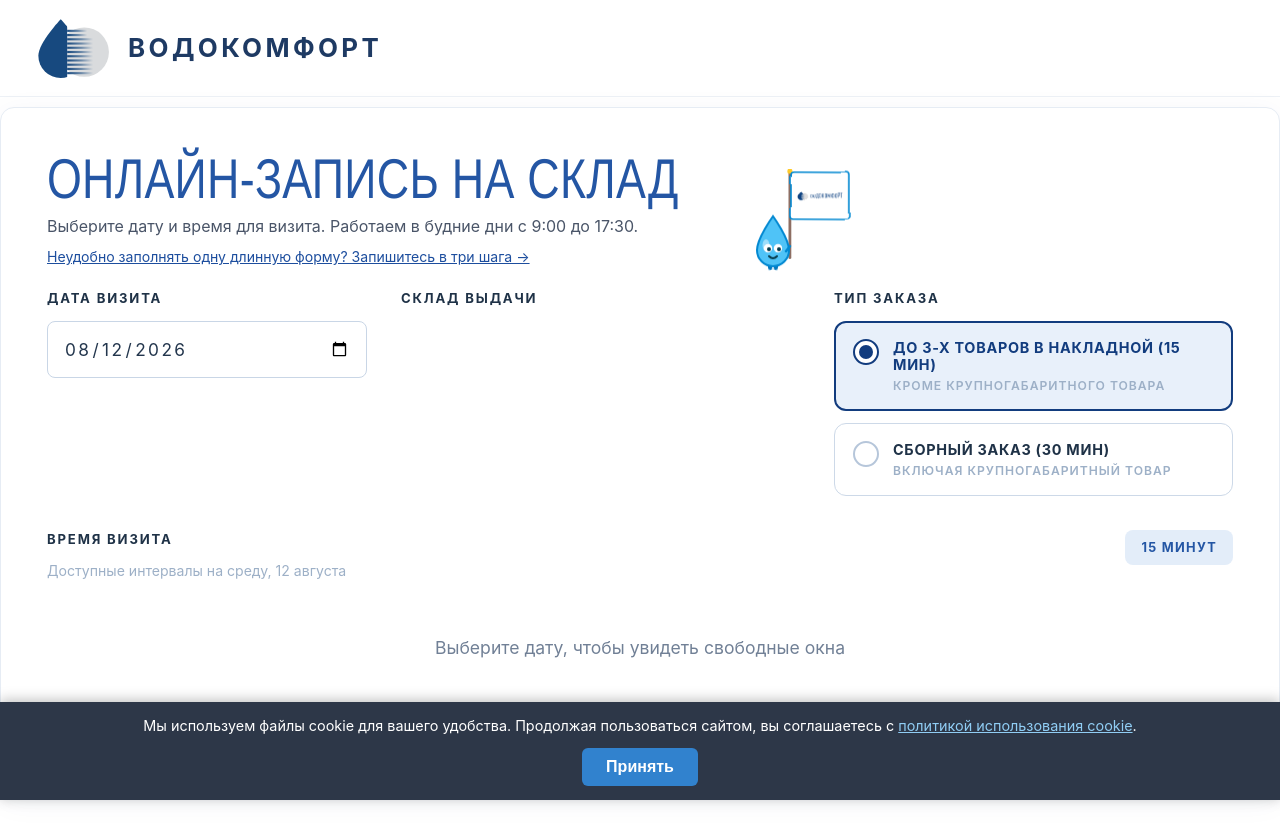
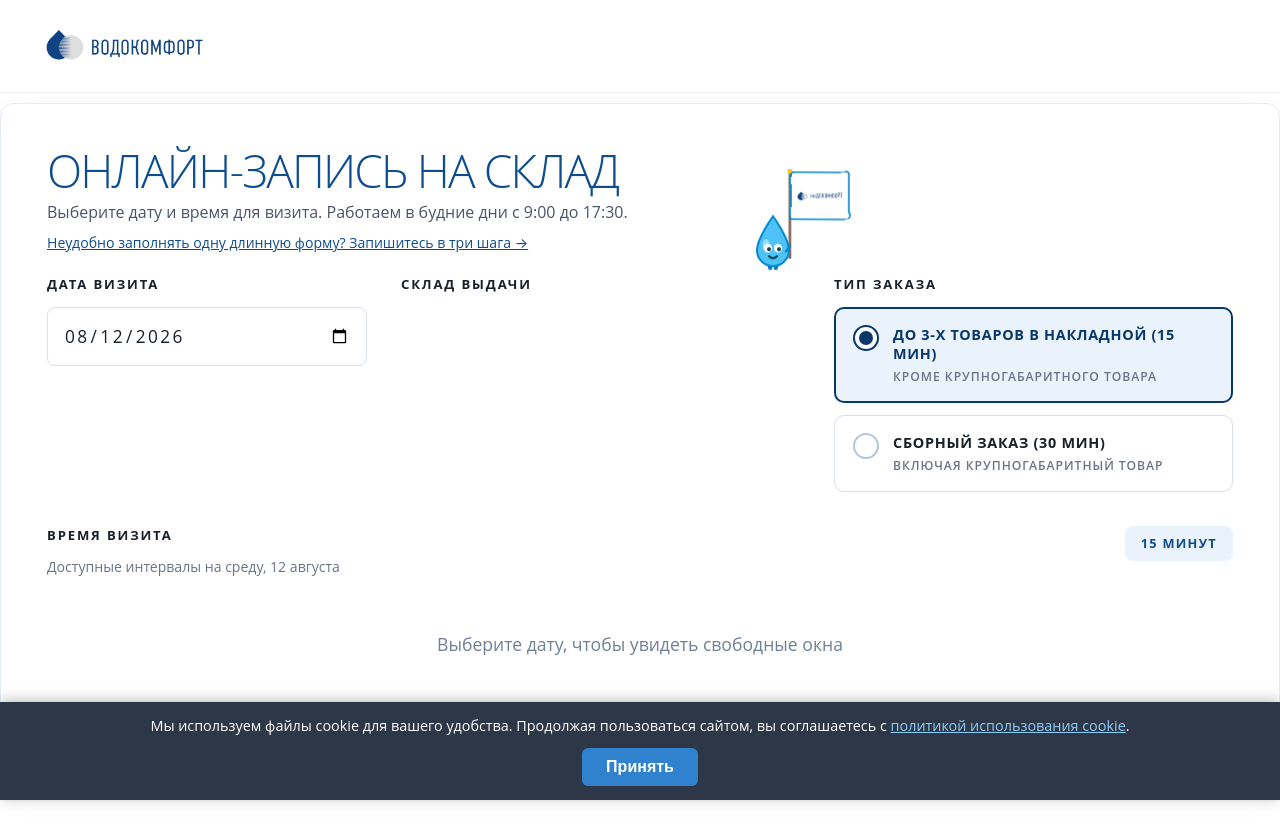
Before and after one commit to mnazarow/warehouse-queue, a website: page public/index.html in a window 1280 px wide. Drawn offline with Linux system fonts and the light colour scheme; no server answers.

Commit message:
new design7

```diff
--- a/public/index.html
+++ b/public/index.html
@@ -108,34 +108,7 @@
   <header class="vk-header">
     <div class="vk-header-in">
       <a href="/" class="vk-logo">
-        <svg class="vk-logo-mark" viewBox="0 0 126 102" width="63" height="51" xmlns="http://www.w3.org/2000/svg" aria-hidden="true">
-          <defs>
-            <linearGradient id="vkFade" x1="0" y1="0" x2="1" y2="0">
-              <stop offset="0" stop-color="#17497f"/>
-              <stop offset="0.55" stop-color="#17497f" stop-opacity="0.55"/>
-              <stop offset="1" stop-color="#17497f" stop-opacity="0"/>
-            </linearGradient>
-            <clipPath id="vkDropClip"><rect x="0" y="0" width="53" height="102"/></clipPath>
-            <clipPath id="vkCircleClip"><circle cx="82" cy="58" r="42"/></clipPath>
-          </defs>
-          <circle cx="82" cy="58" r="42" fill="#d9dbdd"/>
-          <g fill="url(#vkFade)">
-            <rect x="53" y="20" width="34" height="3.6" />
-            <rect x="53" y="27.2" width="34" height="3.6" />
-            <rect x="53" y="34.4" width="44" height="3.6" />
-            <rect x="53" y="41.6" width="44" height="3.6" />
-            <rect x="53" y="48.800000000000004" width="44" height="3.6" />
-            <rect x="53" y="56.00000000000001" width="44" height="3.6" />
-            <rect x="53" y="63.20000000000001" width="44" height="3.6" />
-            <rect x="53" y="70.4" width="44" height="3.6" />
-            <rect x="53" y="77.60000000000001" width="44" height="3.6" />
-            <rect x="53" y="84.80000000000001" width="44" height="3.6" />
-            <rect x="53" y="92.00000000000001" width="44" height="3.6" />
-          </g>
-          <path d="M42 2 C42 2 4 42 4 64 a38 38 0 0 0 76 0 C80 42 42 2 42 2 Z" fill="#17497f" clip-path="url(#vkDropClip)"/>
-          <path d="M42 2 C42 2 4 42 4 64 a38 38 0 0 0 76 0 C80 42 42 2 42 2 Z" fill="none"/>
-        </svg>
-        <span class="vk-logo-text">Водокомфорт</span>
+        <img src="/logo.png" alt="Водокомфорт" class="vk-logo-image">
       </a>
     </div>
   </header>
--- a/public/style.css
+++ b/public/style.css
@@ -346,32 +346,32 @@ body.theme-hitech #myBookingDirections img { border-color: #223558 !important; }
    Правила не применяются в теме Hi-Tech (:not(.theme-hitech)).
    ========================================================================== */
 body.vk-page { background: #fff; }
-body.vk-page:not(.theme-hitech) { color: #1c2a3a; }
+body.vk-page:not(.theme-hitech) { color: #18202a; }
 
-.vk-header { border-bottom: 1px solid #edf1f6; background: #fff; }
+.vk-header { border-bottom: 1px solid #eef2f6; background: #fff; }
 .vk-header-in {
-  max-width: 1320px; margin: 0 auto; padding: 18px 36px;
+  max-width: 1320px; margin: 0 auto; padding: 24px 34px;
   display: flex; align-items: center; justify-content: space-between; gap: 20px;
 }
 .vk-logo img { display: block; height: 44px; width: auto; }
 .vk-nav { display: flex; gap: 34px; }
 .vk-nav a {
-  color: #1d4e9e; text-decoration: none; font-size: 0.82rem; font-weight: 700;
+  color: #0d4d8f; text-decoration: none; font-size: 0.82rem; font-weight: 700;
   letter-spacing: 0.09em; text-transform: uppercase;
 }
-.vk-nav a:hover { color: #123c7e; }
+.vk-nav a:hover { color: #08376c; }
 
 .vk-stepper { display: flex; align-items: flex-start; justify-content: center; gap: 14px; padding: 26px 16px 6px; }
 .vk-step { display: flex; flex-direction: column; align-items: center; gap: 8px; min-width: 130px; }
 .vk-step .num {
   width: 40px; height: 40px; border-radius: 50%; display: flex; align-items: center; justify-content: center;
-  font-weight: 700; font-size: 1.05rem; color: #8fa3bd; background: #fff; border: 2px solid #c9d6e6;
+  font-weight: 700; font-size: 1.05rem; color: #697586; background: #fff; border: 2px solid #d8e0ea;
 }
-.vk-step .lbl { font-size: 0.78rem; font-weight: 700; letter-spacing: 0.1em; text-transform: uppercase; color: #8fa3bd; }
-.vk-step.active .num { background: #123c7e; border-color: #123c7e; color: #fff; }
-.vk-step.active .lbl { color: #1d4e9e; }
-.vk-step.done .num { background: #e8f0fa; border-color: #1d4e9e; color: #1d4e9e; }
-.vk-step-line { width: 120px; height: 2px; background: #c9d6e6; margin-top: 20px; }
+.vk-step .lbl { font-size: 0.78rem; font-weight: 700; letter-spacing: 0.1em; text-transform: uppercase; color: #697586; }
+.vk-step.active .num { background: #08376c; border-color: #08376c; color: #fff; }
+.vk-step.active .lbl { color: #0d4d8f; }
+.vk-step.done .num { background: #eaf2fb; border-color: #0d4d8f; color: #0d4d8f; }
+.vk-step-line { width: 120px; height: 2px; background: #d8e0ea; margin-top: 20px; }
 
 body.vk-page:not(.theme-hitech) .vk-body {
   max-width: 1340px; margin: 10px auto 44px; padding: 42px 46px 30px;
@@ -379,57 +379,57 @@ body.vk-page:not(.theme-hitech) .vk-body {
   box-shadow: 0 6px 30px rgba(18,60,126,0.05);
 }
 .vk-title {
-  color: #2456a4; text-transform: uppercase;
+  color: #0d4d8f; text-transform: uppercase;
   margin-bottom: 6px;
 }
 body.vk-page .subtitle { margin-bottom: 8px; }
 .vk-alt-link { margin: 0 0 22px; font-size: 0.88rem; }
-.vk-alt-link a { color: #1d4e9e; }
+.vk-alt-link a { color: #0d4d8f; }
 
 .vk-label {
   font-size: 0.82rem; font-weight: 700; letter-spacing: 0.14em; text-transform: uppercase;
-  color: #1f3247; margin-bottom: 12px;
+  color: #18202a; margin-bottom: 12px;
 }
 .vk-controls { display: grid; grid-template-columns: 320px 1fr 1fr; gap: 34px; margin-bottom: 34px; }
 .vk-date {
-  width: 100%; padding: 16px 16px; border: 1px solid #c9d6e6; border-radius: 8px;
-  font-size: 1.08rem; font-family: inherit; color: #23364d; background: #fff;
+  width: 100%; padding: 16px 16px; border: 1px solid #d8e0ea; border-radius: 8px;
+  font-size: 1.08rem; font-family: inherit; color: #18202a; background: #fff;
   letter-spacing: 0.14em;
 }
-.vk-date:focus { outline: none; border-color: #1d4e9e; box-shadow: 0 0 0 3px rgba(29,78,158,0.12); }
+.vk-date:focus { outline: none; border-color: #0d4d8f; box-shadow: 0 0 0 3px rgba(29,78,158,0.12); }
 
 .vk-radio-list { display: flex; flex-direction: column; gap: 12px; }
 body.vk-page:not(.theme-hitech) .vk-radio {
   display: flex; align-items: flex-start; gap: 14px; width: 100%; text-align: left;
-  padding: 17px 18px; background: #fff; border: 1px solid #cdd9e8; border-radius: 12px;
+  padding: 17px 18px; background: #fff; border: 1px solid #d8e0ea; border-radius: 10px;
   cursor: pointer; font-family: inherit; transition: all 0.15s ease;
 }
-body.vk-page:not(.theme-hitech) .vk-radio:hover { border-color: #1d4e9e; }
+body.vk-page:not(.theme-hitech) .vk-radio:hover { border-color: #0d4d8f; }
 body.vk-page:not(.theme-hitech) .vk-radio.active {
-  background: #e8f0fa; border: 2px solid #123c7e; padding: 16px 17px;
+  background: #eaf2fb; border: 2px solid #08376c; padding: 16px 17px;
 }
 .vk-dot {
   flex-shrink: 0; width: 26px; height: 26px; margin-top: 0; border-radius: 50%;
   border: 2px solid #b6c6da; background: #fff; position: relative;
 }
-.vk-radio.active .vk-dot { border-color: #123c7e; }
+.vk-radio.active .vk-dot { border-color: #08376c; }
 .vk-radio.active .vk-dot::after {
-  content: ''; position: absolute; inset: 4px; border-radius: 50%; background: #123c7e;
+  content: ''; position: absolute; inset: 4px; border-radius: 50%; background: #08376c;
 }
 .vk-radio-body { display: flex; flex-direction: column; gap: 3px; }
 .vk-radio-body { gap: 5px; }
 .vk-radio-body .t {
-  font-size: 0.9rem; font-weight: 700; letter-spacing: 0.05em; text-transform: uppercase; color: #1f3247;
+  font-size: 0.9rem; font-weight: 700; letter-spacing: 0.05em; text-transform: uppercase; color: #18202a;
 }
 .vk-radio-body .s {
-  font-size: 0.76rem; letter-spacing: 0.08em; text-transform: uppercase; color: #9db0c7;
+  font-size: 0.76rem; letter-spacing: 0.08em; text-transform: uppercase; color: #697586;
 }
-.vk-radio.active .vk-radio-body .t { color: #123c7e; }
+.vk-radio.active .vk-radio-body .t { color: #08376c; }
 
 .vk-times-head { display: flex; align-items: flex-start; justify-content: space-between; gap: 16px; margin-bottom: 14px; }
-.vk-sub { font-size: 0.88rem; color: #9db0c7; margin-top: -2px; }
+.vk-sub { font-size: 0.88rem; color: #697586; margin-top: -2px; }
 .vk-badge {
-  background: #e3edf9; color: #2456a4; font-size: 0.8rem; font-weight: 700;
+  background: #eaf2fb; color: #0d4d8f; font-size: 0.8rem; font-weight: 700;
   letter-spacing: 0.1em; text-transform: uppercase; padding: 8px 16px; border-radius: 8px;
 }
 
@@ -438,29 +438,29 @@ body.vk-page:not(.theme-hitech) .slots-grid {
   display: grid; grid-template-columns: repeat(8, 1fr); gap: 14px;
 }
 body.vk-page:not(.theme-hitech) .slot {
-  background: #fff; border: 1px solid #dde6f0; border-radius: 10px;
+  background: #fff; border: 1px solid #e8edf3; border-radius: 10px;
   padding: 17px 8px; text-align: center; cursor: pointer; transition: all 0.12s ease;
 }
-body.vk-page:not(.theme-hitech) .slot .time { font-size: 1rem; font-weight: 600; color: #23364d; margin-bottom: 7px; letter-spacing: 0.01em; }
+body.vk-page:not(.theme-hitech) .slot .time { font-size: 1rem; font-weight: 600; color: #18202a; margin-bottom: 7px; letter-spacing: 0.01em; }
 body.vk-page:not(.theme-hitech) .slot .label {
-  font-size: 0.68rem; font-weight: 600; letter-spacing: 0.12em; text-transform: uppercase; color: #9db0c7;
+  font-size: 0.68rem; font-weight: 600; letter-spacing: 0.12em; text-transform: uppercase; color: #697586;
 }
-body.vk-page:not(.theme-hitech) .slot.free { border-color: #a9c3e2; }
-body.vk-page:not(.theme-hitech) .slot.free .label { color: #2456a4; }
-body.vk-page:not(.theme-hitech) .slot.free:hover { border-color: #1d4e9e; box-shadow: 0 2px 10px rgba(29,78,158,0.14); transform: translateY(-1px); }
+body.vk-page:not(.theme-hitech) .slot.free { border-color: #9fc0e8; }
+body.vk-page:not(.theme-hitech) .slot.free .label { color: #0d4d8f; }
+body.vk-page:not(.theme-hitech) .slot.free:hover { border-color: #0d4d8f; box-shadow: 0 2px 10px rgba(29,78,158,0.14); transform: translateY(-1px); }
 body.vk-page:not(.theme-hitech) .slot.free.selected {
-  background: #e8f0fa; border: 2px solid #123c7e; padding: 16px 7px;
+  background: #eaf2fb; border: 2px solid #08376c; padding: 16px 7px;
 }
-body.vk-page:not(.theme-hitech) .slot.free.selected .time { color: #123c7e; }
+body.vk-page:not(.theme-hitech) .slot.free.selected .time { color: #08376c; }
 body.vk-page:not(.theme-hitech) .slot.booked {
-  background: #eef2f7; border-color: #e2e9f1;
+  background: #eef2f7; border-color: #e8edf3;
 }
-body.vk-page:not(.theme-hitech) .slot.booked .time { color: #94a5ba; }
+body.vk-page:not(.theme-hitech) .slot.booked .time { color: #697586; }
 body.vk-page:not(.theme-hitech) .slot.past {
-  background: #f6f8fb; border-color: #e9eef5; cursor: default;
+  background: #f6f8fb; border-color: #e8edf3; cursor: default;
 }
-body.vk-page:not(.theme-hitech) .slot.past .time { color: #b9c6d6; }
-body.vk-page:not(.theme-hitech) .slot.past .label { color: #c4d0de; }
+body.vk-page:not(.theme-hitech) .slot.past .time { color: #9ca3af; }
+body.vk-page:not(.theme-hitech) .slot.past .label { color: #9ca3af; }
 body.vk-page:not(.theme-hitech) .slot.mine { background: #e9f8ef; border-color: #38a169; }
 body.vk-page:not(.theme-hitech) .slot.mine .time,
 body.vk-page:not(.theme-hitech) .slot.mine .label { color: #276749; }
@@ -473,21 +473,21 @@ body.vk-page:not(.theme-hitech) .slot.assembling .label { color: #b7791f; }
 
 .vk-legend {
   display: flex; justify-content: center; gap: 26px; padding: 18px 0 6px;
-  margin-top: 18px; border-top: 1px solid #edf1f6; font-size: 0.85rem; color: #4a5b70;
+  margin-top: 18px; border-top: 1px solid #eef2f6; font-size: 0.85rem; color: #4a5b70;
 }
 .vk-legend span { display: flex; align-items: center; gap: 8px; }
 .vk-legend .l { width: 12px; height: 12px; border-radius: 3px; display: inline-block; }
-.vk-legend .l.free { background: #123c7e; }
+.vk-legend .l.free { background: #08376c; }
 .vk-legend .l.busy { background: #aebccd; }
 .vk-legend .l.na { background: #e6ecf4; }
 
-.vk-actions { display: flex; justify-content: flex-end; margin-top: 16px; padding-top: 16px; border-top: 1px solid #edf1f6; }
+.vk-actions { display: flex; justify-content: flex-end; margin-top: 16px; padding-top: 16px; border-top: 1px solid #eef2f6; }
 body.vk-page:not(.theme-hitech) .vk-next {
-  background: #123c7e; border: none; border-radius: 8px; color: #fff;
+  background: #08376c; border: none; border-radius: 8px; color: #fff;
   font-size: 0.85rem; font-weight: 700; letter-spacing: 0.09em; text-transform: uppercase;
   padding: 16px 26px; cursor: pointer; transition: all 0.15s ease;
 }
-body.vk-page:not(.theme-hitech) .vk-next:hover:not(:disabled) { background: #1d4e9e; }
+body.vk-page:not(.theme-hitech) .vk-next:hover:not(:disabled) { background: #0d4d8f; }
 body.vk-page:not(.theme-hitech) .vk-next:disabled {
   background: #aebccd; cursor: not-allowed; opacity: 1;
 }
@@ -556,26 +556,22 @@ body.vk-page #themeToggle { top: 96px; right: 20px; }
 }
 
 body.vk-page {
-  font-family: -apple-system, BlinkMacSystemFont, 'Segoe UI', 'Helvetica Neue', Roboto, Arial, sans-serif;
+  font-family: 'Open Sans', -apple-system, BlinkMacSystemFont, 'Segoe UI', Roboto, sans-serif;
+  -webkit-font-smoothing: antialiased;
 }
-/* Сжатый фирменный шрифт поставляется с сайтом (/fonts) — вид одинаковый
-   на всех устройствах и без интернета. */
-.vk-cond, .vk-title, .vk-logo-text {
-  font-family: 'WQ Condensed', 'Oswald', 'PT Sans Narrow', 'Arial Narrow', Arial, sans-serif;
+/* Заголовок — как в референсе: Open Sans Light, без сжатых шрифтов */
+.vk-title {
+  font-family: 'Open Sans', -apple-system, BlinkMacSystemFont, 'Segoe UI', Roboto, sans-serif;
 }
 
 /* Логотип: знак + словесная часть, как на референсе */
-.vk-logo { display: flex; align-items: center; gap: 18px; text-decoration: none; }
-.vk-logo-mark { display: block; height: 60px; width: auto; }
-/* Надпись, как в референсе: обычный полужирный гротеск с разрядкой */
-.vk-logo-text {
-  font-family: -apple-system, BlinkMacSystemFont, 'Segoe UI', 'Helvetica Neue', Roboto, Arial, sans-serif;
-  font-size: 1.62rem; font-weight: 650; letter-spacing: 0.13em;
-  text-transform: uppercase; color: #1e3a63; line-height: 1;
+.vk-logo { display: inline-flex; align-items: center; text-decoration: none; }
+.vk-logo-image {
+  display: block; width: min(270px, 34vw); height: auto; max-height: 44px;
+  object-fit: contain; object-position: left center;
 }
-@supports not (font-weight: 650) { .vk-logo-text { font-weight: 700; } }
 body.theme-hitech .vk-logo-text { color: #7df9ff; }
 
 /* Заголовок страницы — Oswald medium, как в референсе */
-.vk-title { font-weight: 400; font-size: 3.5rem; letter-spacing: 0.005em; line-height: 1.04; }
+.vk-title { font-weight: 300; font-size: clamp(28px, 3.8vw, 46px); letter-spacing: -0.04em; line-height: 1.05; }
 @media (max-width: 1000px) { .vk-title { font-size: 1.9rem; } }
```
